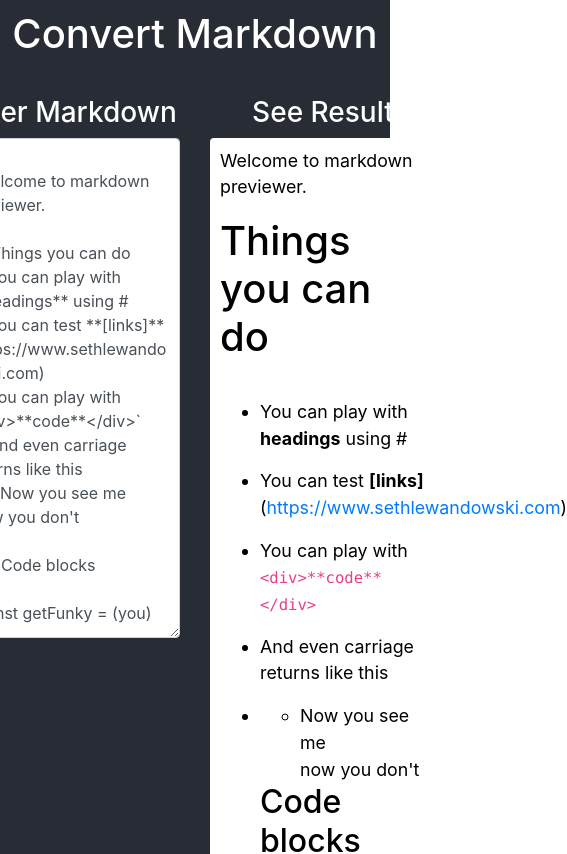
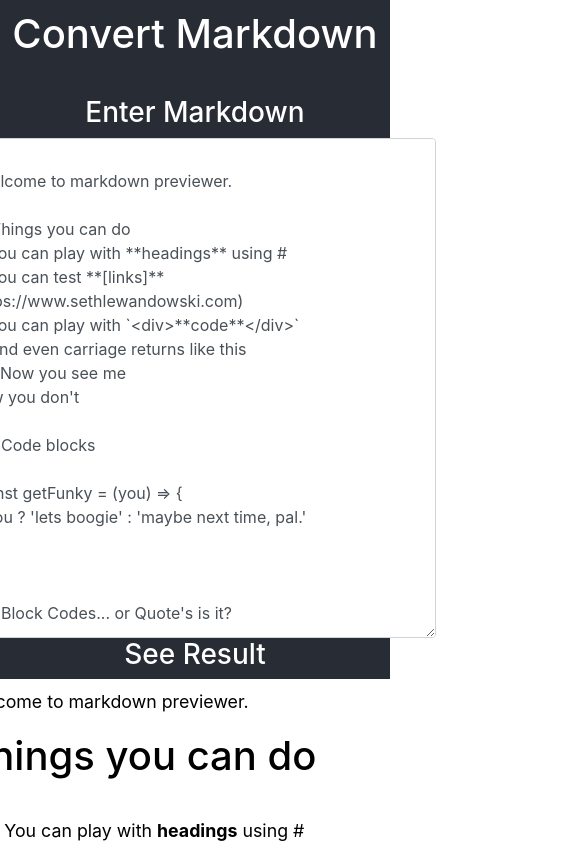
Before and after one commit to sethlewandowski/markdown-previewer, a React (Create React App) app: page / in a window 390 px wide. Shown: the top 854 px of the page, 567 px wide, since content can reach past the window. Built offline with nearby package versions, Linux system fonts and the light colour scheme.

Commit message:
fixed mobile responsiveness

```diff
--- a/src/App.js
+++ b/src/App.js
@@ -59,11 +59,11 @@ class App extends React.Component {
         <div id="container" className="">
           <h1>Convert Markdown</h1>
           <div className="row">
-            <div className="col-6">
+            <div className="col-sm-12 col-md-6">
               <h3>Enter Markdown</h3>
               <textarea className="form-control" id="editor" value={text} onChange={this.handleChange}/>
             </div>
-            <div className="col-6" id="">
+            <div className="col-sm-12 col-md-6" id="">
               <h3>See Result</h3>
               <div className="rounded preview">
                 <div id="preview" dangerouslySetInnerHTML={this.getMarkdownText()}></div>
```
